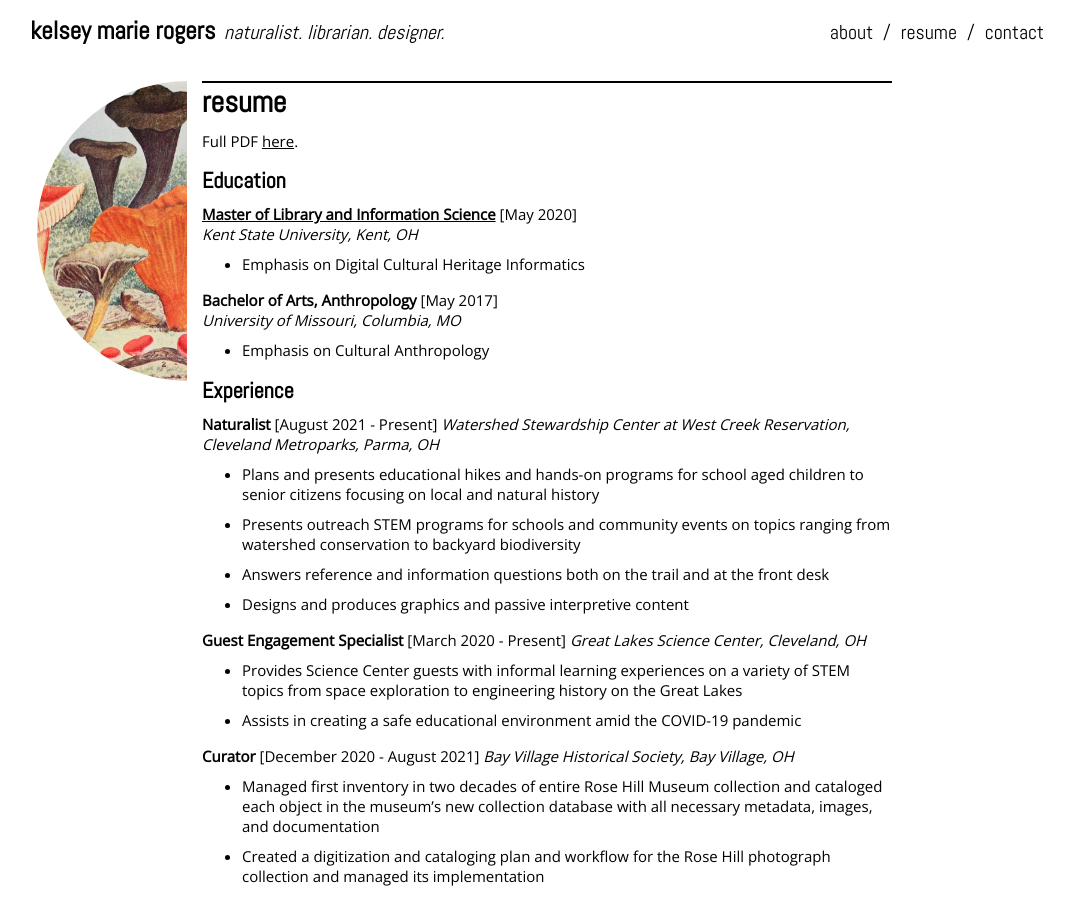
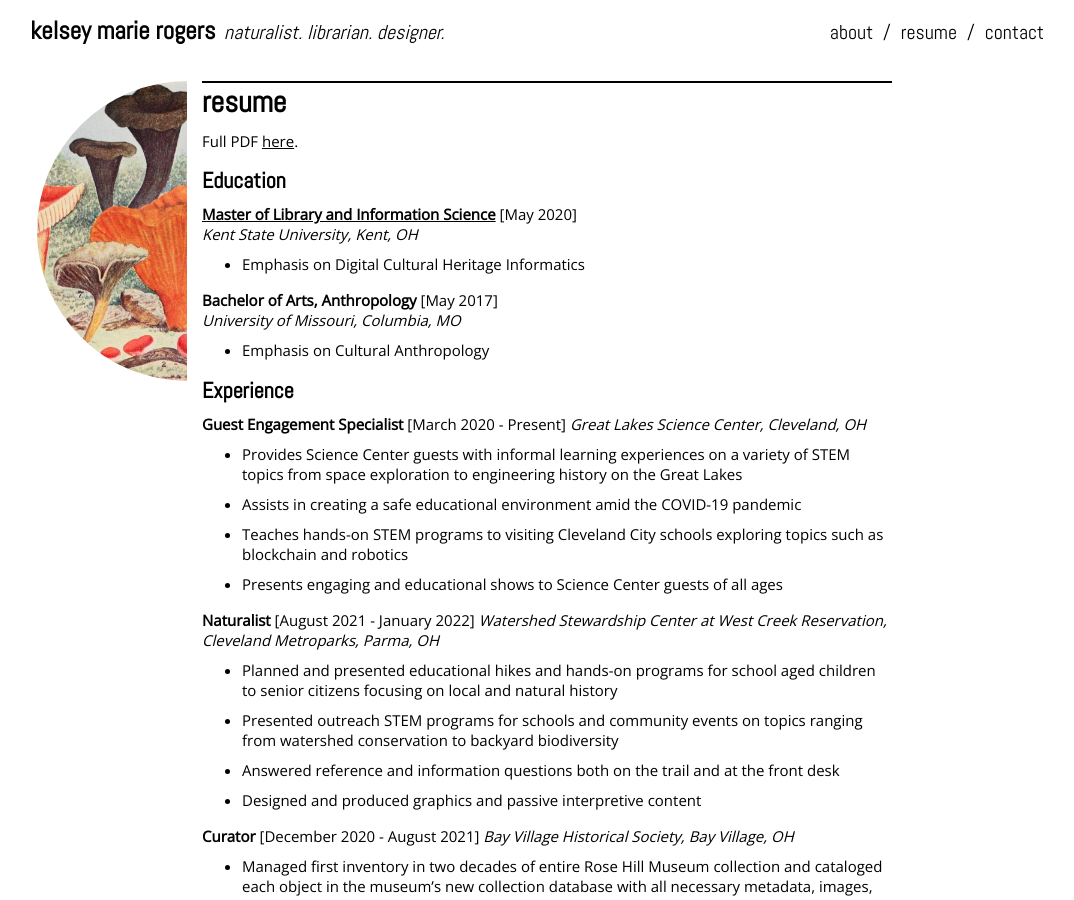
Before and after one commit to krogersst/krogersst.github.io, a Jekyll site: the page built from resume.md, in a window 1280 px wide and 900 px high. Shown: the whole window, without its empty margins (98-1172 px from the left). Built offline with Jekyll 4.4.1, drawn with Linux system fonts in a browser that asks for light colours; nearby versions of some CDN libraries.

Commit message:
Resume update Mid-January 2022

```diff
--- a/resume.md
+++ b/resume.md
@@ -17,17 +17,19 @@ _University of Missouri, Columbia, MO_
 - Emphasis on Cultural Anthropology
 
 #### Experience
-**Naturalist** [August 2021 - Present]
-_Watershed Stewardship Center at West Creek Reservation, Cleveland Metroparks, Parma, OH_
-- Plans and presents educational hikes and hands-on programs for school aged children to senior citizens focusing on local and natural history
-- Presents outreach STEM programs for schools and community events on topics ranging from watershed conservation to backyard biodiversity
-- Answers reference and information questions both on the trail and at the front desk
-- Designs and produces graphics and passive interpretive content
-
 **Guest Engagement Specialist** [March 2020 - Present]
 _Great Lakes Science Center, Cleveland, OH_
 - Provides Science Center guests with informal learning experiences on a variety of STEM topics from space exploration to engineering history on the Great Lakes
 - Assists in creating a safe educational environment amid the COVID-19 pandemic
+- Teaches hands-on STEM programs to visiting Cleveland City schools exploring topics such as blockchain and robotics
+- Presents engaging and educational shows to Science Center guests of all ages
+
+**Naturalist** [August 2021 - January 2022]
+_Watershed Stewardship Center at West Creek Reservation, Cleveland Metroparks, Parma, OH_
+- Planned and presented educational hikes and hands-on programs for school aged children to senior citizens focusing on local and natural history
+- Presented outreach STEM programs for schools and community events on topics ranging from watershed conservation to backyard biodiversity
+- Answered reference and information questions both on the trail and at the front desk
+- Designed and produced graphics and passive interpretive content
 
 **Curator** [December 2020 - August 2021]
 _Bay Village Historical Society, Bay Village, OH_
```
Also changed, not shown: 2 other files.
